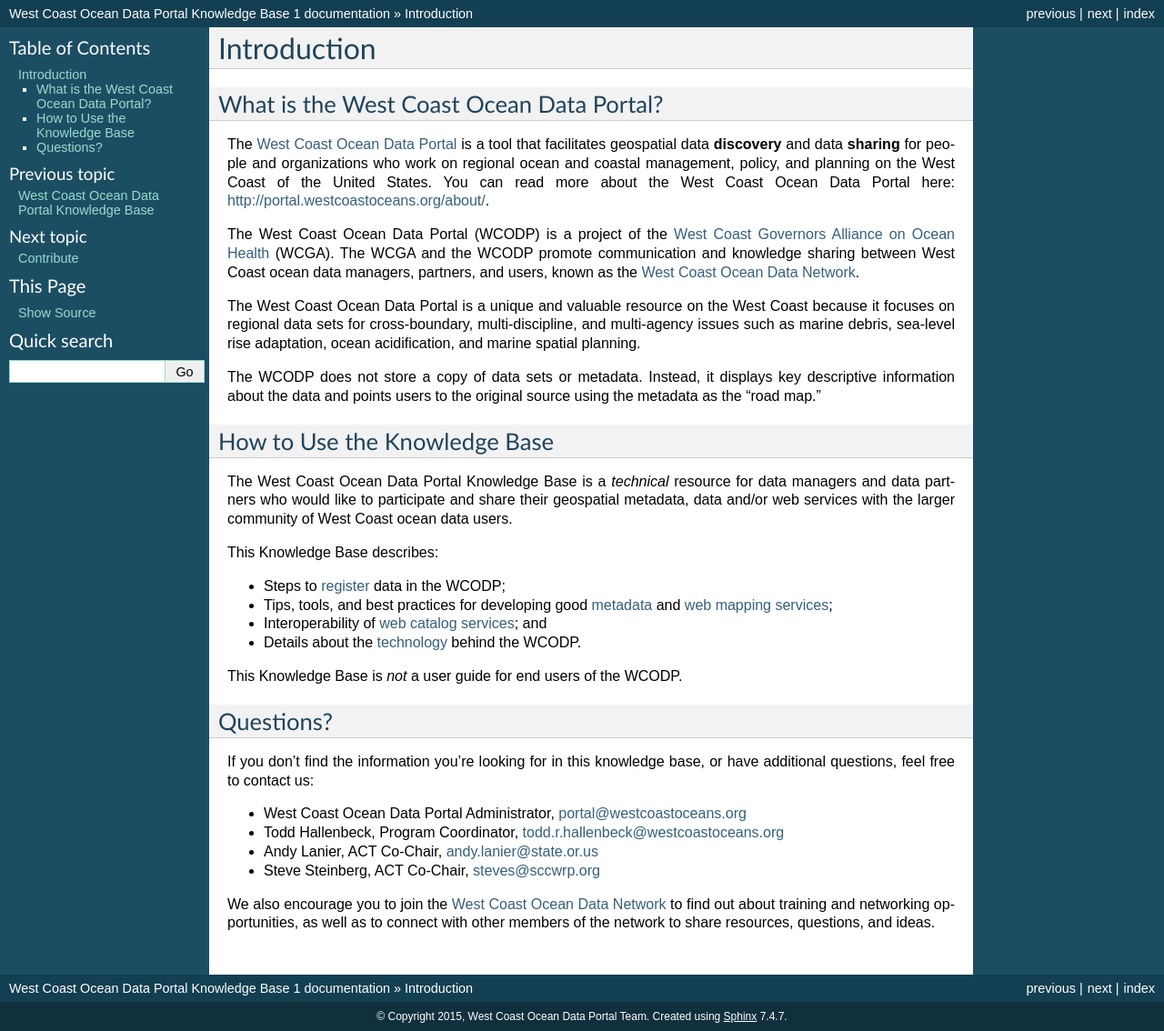
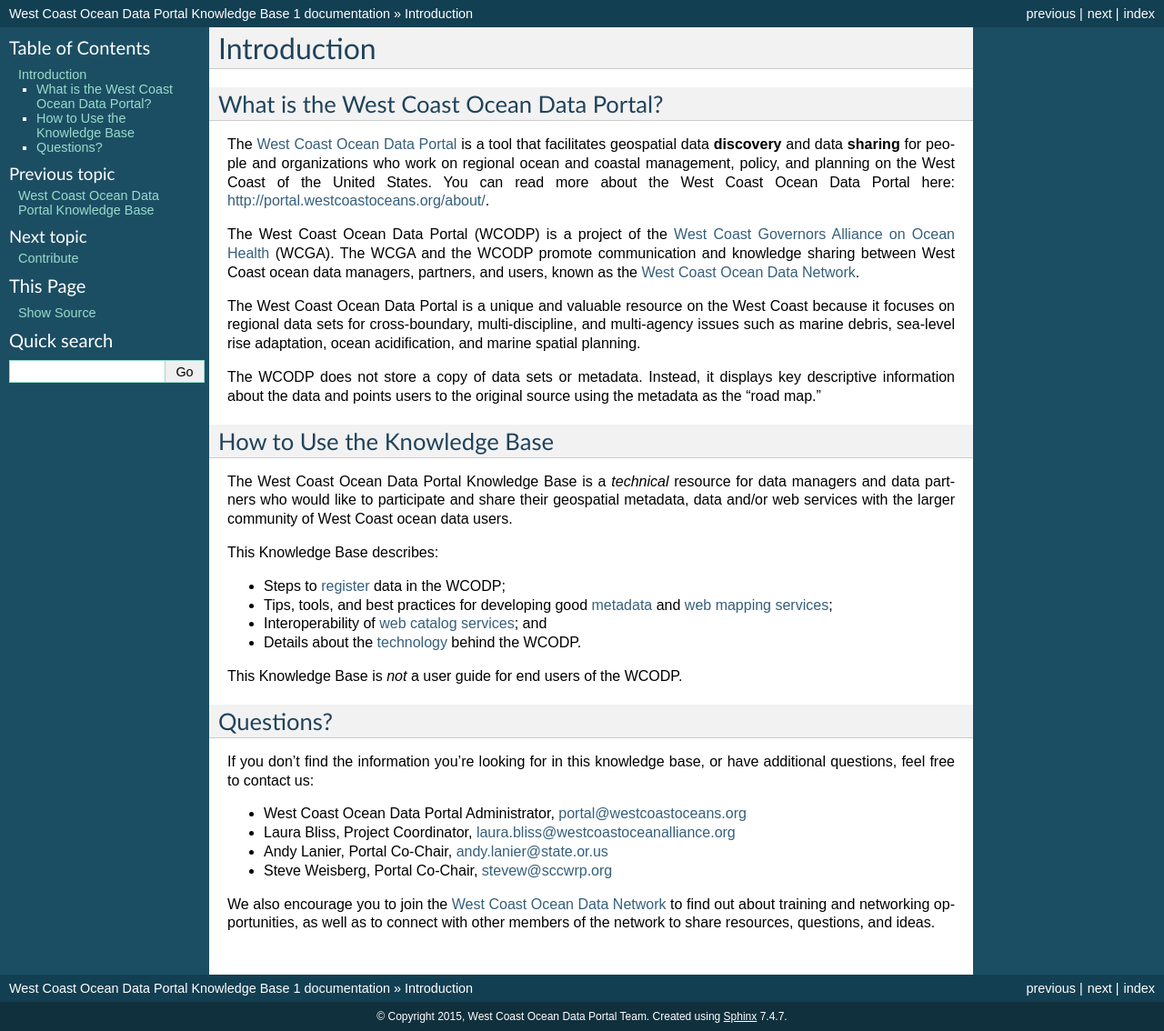
Before and after one commit to WCGA/knowledge-base, a Sphinx documentation site: the page built from docs/intro.rst, in a window 1280 px wide. Shown: the whole page at 91% size. Built offline with Sphinx 7.4.7, drawn with Linux system fonts in a browser that asks for light colours.

Commit message:
Update intro.rst

```diff
--- a/docs/intro.rst
+++ b/docs/intro.rst
@@ -36,8 +36,8 @@
 If you don't find the information you're looking for in this knowledge base, or have additional questions, feel free to contact us:
 
 * West Coast Ocean Data Portal Administrator, portal@westcoastoceans.org
-* Todd Hallenbeck, Program Coordinator, todd.r.hallenbeck@westcoastoceans.org
-* Andy Lanier, ACT Co-Chair, andy.lanier@state.or.us
-* Steve Steinberg, ACT Co-Chair, steves@sccwrp.org
+* Laura Bliss, Project Coordinator, laura.bliss@westcoastoceanalliance.org
+* Andy Lanier, Portal Co-Chair, andy.lanier@state.or.us
+* Steve Weisberg, Portal Co-Chair, stevew@sccwrp.org
 
 We also encourage you to join the `West Coast Ocean Data Network <http://network.westcoastoceans.org/>`_ to find out about training and networking opportunities, as well as to connect with other members of the network to share resources, questions, and ideas.
```
